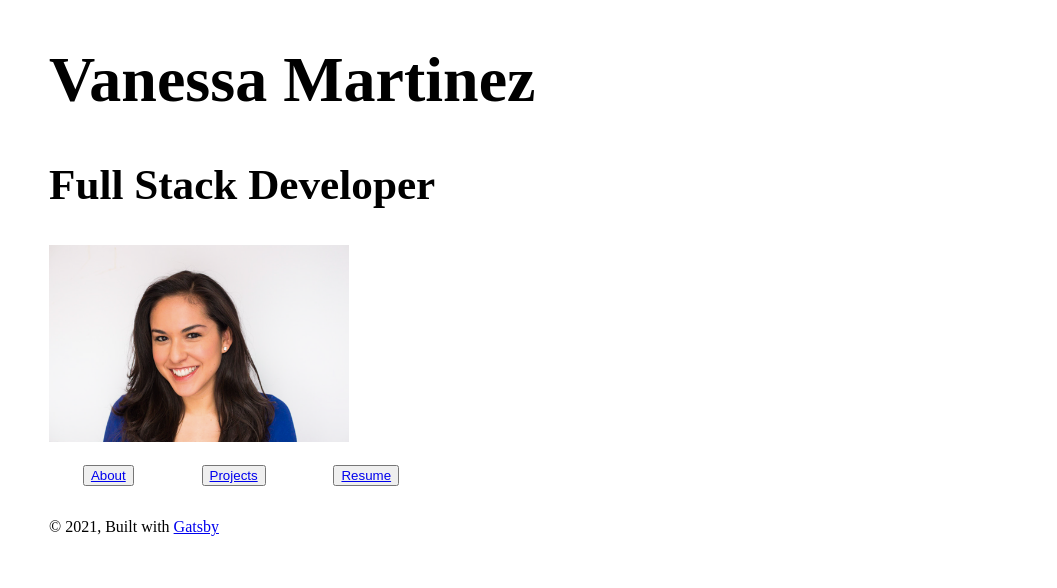
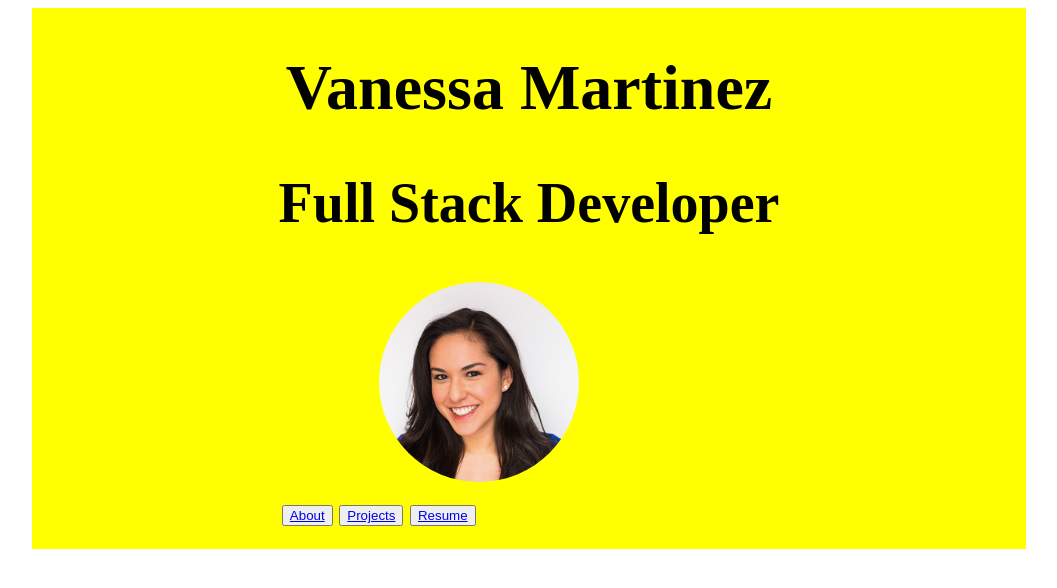
Before and after one commit to vmar13/portfolio, a Gatsby site: page / in a window 1280 px wide. Shown: the whole page, without its empty margins (111-1168 px from the left). Built offline with nearby package versions, Linux system fonts and the light colour scheme; Gatsby itself is replaced by a stand-in of ours.

Commit message:
centered text and made avatar circular on homepg

```diff
--- a/src/components/image.js
+++ b/src/components/image.js
@@ -26,11 +26,17 @@ const Image = () => {
     }
   `)
 
+  const styles = {
+    width: `200px`,
+    height: `200px`,
+    borderRadius: `50%`
+  }
+
   if (!data?.placeholderImage?.childImageSharp?.fluid) {
     return <div>Picture not found</div>
   }
 
-  return <Img fluid={data.placeholderImage.childImageSharp.fluid} />
+  return <Img style={styles} fluid={data.placeholderImage.childImageSharp.fluid} />
 }
 
 export default Image
--- a/src/components/layout.css
+++ b/src/components/layout.css
@@ -606,7 +606,8 @@ pre tt:after {
 }
 
 .job-title {
-  font-size: 2.7em;
+  font-size: 3.5em;
+  align-self: center;
 }
 
 .name {
--- a/src/components/layout.js
+++ b/src/components/layout.js
@@ -28,13 +28,17 @@ const Layout = ({ children }) => {
       {/* <Header siteTitle={data.site.siteMetadata?.title || `Title`} /> */}
       <div
         style={{
-          margin: `0 auto`,
+          display: `flex`,
+          justifyContent: `center`,
+          textAlign: `center`,
+          margin: `auto auto`,
           maxWidth: 960,
           padding: `0 1.0875rem 1.45rem`,
+          backgroundColor: `yellow`
         }}
       >
         <main>{children}</main>
-        <footer
+        {/* <footer
           style={{
             marginTop: `2rem`,
           }}
@@ -42,7 +46,7 @@ const Layout = ({ children }) => {
           © {new Date().getFullYear()}, Built with
           {` `}
           <a href="https://www.gatsbyjs.com">Gatsby</a>
-        </footer>
+        </footer> */}
       </div>
     </>
   )
--- a/src/pages/index.js
+++ b/src/pages/index.js
@@ -11,8 +11,12 @@ const IndexPage = () => (
     <h1 className='name'>Vanessa Martinez</h1>
     <h2 className='job-title'>Full Stack Developer</h2>
 
-    <div style={{ maxWidth: `300px`, marginBottom: `1.45rem` }}>
-      <Image />
+    <div style={{
+      maxWidth: `300px`,
+      marginBottom: `1.45rem`,
+      marginLeft: `auto`,
+      marginRight: `auto` }}>
+    <Image />
     </div>
 
     <div className='home-nav-container'>
```
